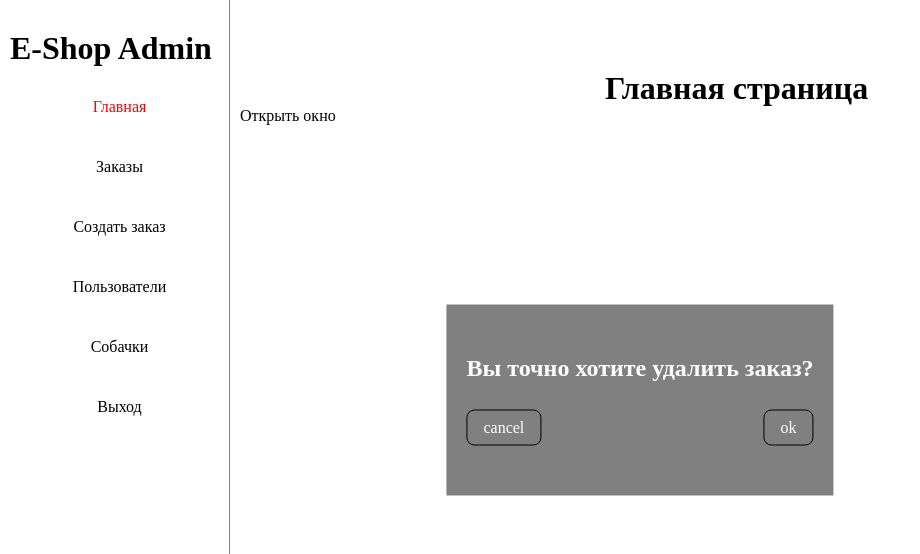
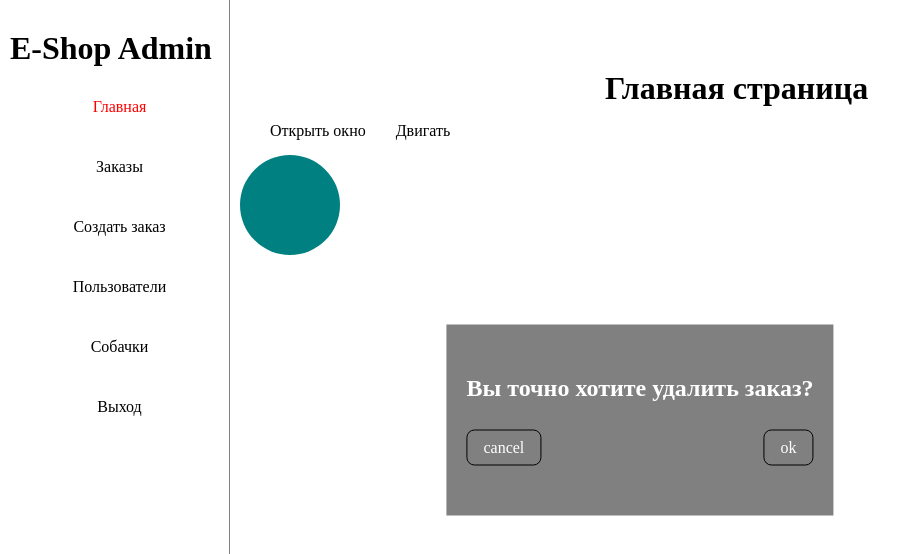
Before and after one commit to innamagkeeva/vue-router, a Vue app: page /home in a window 1280 px wide. Both pictures are taken after a click on the button "Открыть окно". Shown: the top 554 px of the page, without its empty margins (0-920 px from the left). Built offline with nearby package versions, Linux system fonts and the light colour scheme; the HTML template or start-up script is replaced by a standard one.

Commit message:
анимация на модальное окно

```diff
--- a/src/components/ConfirmDialog.vue
+++ b/src/components/ConfirmDialog.vue
@@ -30,9 +30,11 @@ onUnmounted(() => {
 // удаляем слушатель события при размонтировании, что важно для производительности и предотвращения багов.
 </script>
 <template>
+  <Transition name="bounce">
     <div
       class="confirm"
       v-if="isOpen"
+      style="margin-top: 20px; text-align: center"
     >
       <h2 class="confirm__title">Вы точно хотите удалить заказ?</h2>
       <div class="confirm__actions">
@@ -50,6 +52,7 @@ onUnmounted(() => {
         </button>
       </div>
     </div>
+  </Transition>
 </template>
 
 <style scoped>
@@ -87,4 +90,22 @@ onUnmounted(() => {
   background-color: white;
   color: black;
 }
+
+.bounce-enter-active {
+  animation: bounce-in 0.5s;
+}
+.bounce-leave-active {
+  animation: bounce-in 0.5s reverse;
+}
+@keyframes bounce-in {
+  0% {
+    transform: scale(0);
+  }
+  50% {
+    transform: scale(1.25);
+  }
+  100% {
+    transform: scale(1);
+  }
+}
 </style>
--- a/src/views/HomePage.vue
+++ b/src/views/HomePage.vue
@@ -7,12 +7,29 @@ const isOpen = ref(false)
 function openConfirmDialog() {
   isOpen.value = true
 }
+
+const isMoved = ref(false)
+
+function toggleMove() {
+  isMoved.value = !isMoved.value
+}
 </script>
 
 <template>
   <div class="pageHome">
     <h1 class="pageHome__title">Главная страница</h1>
-    <button @click="openConfirmDialog">Открыть окно</button>
+    <button
+      class="btn__open"
+      @click="openConfirmDialog"
+    >
+      Открыть окно
+    </button>
+    <button @click="toggleMove">Двигать</button>
+    <div
+      class="circle"
+      :class="{ 'circle--moved': isMoved }"
+    ></div>
+
     <ConfirmDialog v-model="isOpen" />
   </div>
 </template>
@@ -27,4 +44,20 @@ function openConfirmDialog() {
   width: 300px;
   margin: 0 auto;
 }
+
+.btn__open {
+  padding: 15px 30px;
+}
+
+.circle {
+  width: 100px;
+  height: 100px;
+  background-color: teal;
+  border-radius: 50%;
+  transition: translate 1s ease;
+}
+
+.circle--moved {
+  translate: 300px;
+}
 </style>
```
Lines whose indentation alone changed are shown as unchanged.
